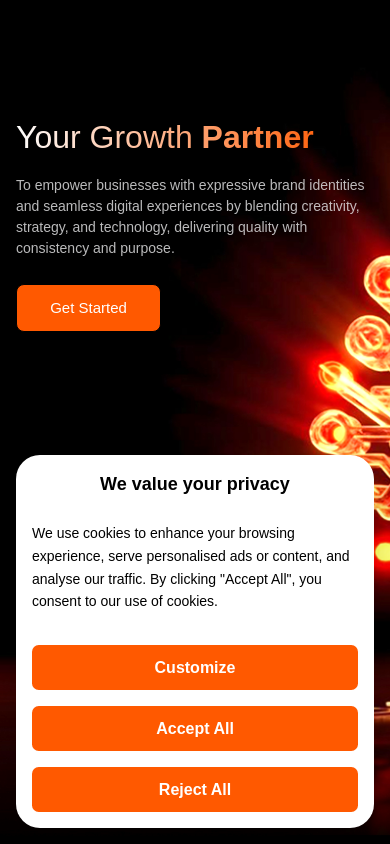
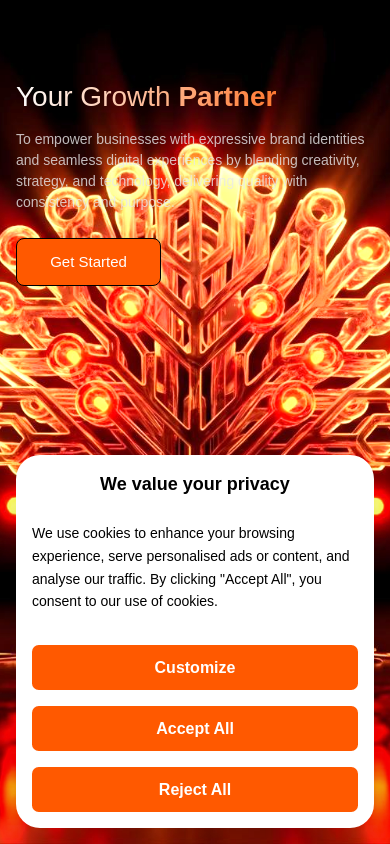
Before and after one commit to sanjeevbalmaninfotech/balmanFE, a Next.js app: page /home in a window 390 px wide. Shown: the top 844 px of the page. Built offline with nearby package versions, Linux system fonts and the light colour scheme.

Commit message:
FIX  - image section

```diff
--- a/app/components/homePage/HeroSection.tsx
+++ b/app/components/homePage/HeroSection.tsx
@@ -28,9 +28,18 @@ export default function HeroSection() {
     return (
         <>
             <section className="relative w-full min-h-screen md:min-h-[700px] lg:min-h-[860px] bg-black overflow-hidden">
-                {/* Background Image */}
+                {/* Background Image - Mobile */}
                 <div
-                    className="absolute inset-0 bg-cover bg-center bg-no-repeat"
+                    className="absolute inset-0 bg-cover bg-center bg-no-repeat md:hidden"
+                    style={{
+                        backgroundImage: 'url(/heroImgs/orangetree.jpg)',
+                        filter: 'brightness(1.3)'
+                    }}
+                ></div>
+
+                {/* Background Image - MD and above */}
+                <div
+                    className="absolute inset-0 bg-cover bg-center bg-no-repeat hidden md:block"
                     style={{
                         backgroundImage: 'url(/heroImgs/heroOrangeTreelarge.jpg)',
                         filter: 'brightness(1.3)'
@@ -41,17 +50,14 @@ export default function HeroSection() {
                 <div className="relative w-full mx-auto min-h-screen md:min-h-[700px] lg:h-[860px] section-padding-x">
                     {/* Left Content Container */}
                     <div
-                        className="absolute section-padding-x left-0 top-[120px] sm:top-[180px] md:top-[240px] lg:top-[304px] max-w-[683px] z-10"
+                        className="absolute section-padding-x left-0 top-[80px] sm:top-[180px] md:top-[240px] lg:top-[304px] max-w-[683px] z-10"
                         style={{ gap: '45px' }}
                     >
                         {/* Heading */}
                         <h1
-                            className="mb-[20px] sm:mb-[25px] md:mb-[30px]"
+                            className="mb-[15px] sm:mb-[25px] md:mb-[30px] text-[28px] sm:text-[36px] md:text-[48px] lg:text-[60px] font-light leading-[120%] sm:leading-[115%] md:leading-[110%]"
                             style={{
                                 fontFamily: 'Montserrat, sans-serif',
-                                fontSize: 'clamp(32px, 8vw, 60px)',
-                                fontWeight: '300',
-                                lineHeight: '110%',
                                 letterSpacing: '0%',
                                 background: 'linear-gradient(89.84deg, #FEFEFE 0.23%, #FF5900 90.05%)',
                                 WebkitBackgroundClip: 'text',
@@ -59,7 +65,7 @@ export default function HeroSection() {
                                 backgroundClip: 'text'
                             }}
                         >
-                            Your Growth <span style={{ fontWeight: '700' }}>Partner</span>
+                            Your Growth <span className="font-bold">Partner</span>
                         </h1>
                         {/* Description */}
                         <p className="body-text mb-[25px] sm:mb-[35px] md:mb-[45px] max-w-[550px]">
--- a/app/layout.tsx
+++ b/app/layout.tsx
@@ -13,8 +13,8 @@ const geistMono = Geist_Mono({
 });
 
 export const metadata: Metadata = {
-  title: "Balman Infotect – Your Growth Partner",
-  description: "Balman Infotect – Your Growth Partner",
+  title: "Balman Infotect - Your Growth Partner",
+  description: "Balman Infotect - Your Growth Partner",
   icons: {
     icon: "/headerIcon.png",
     //"C:\repos\balmanFE\public\headerIcon.png"
```
